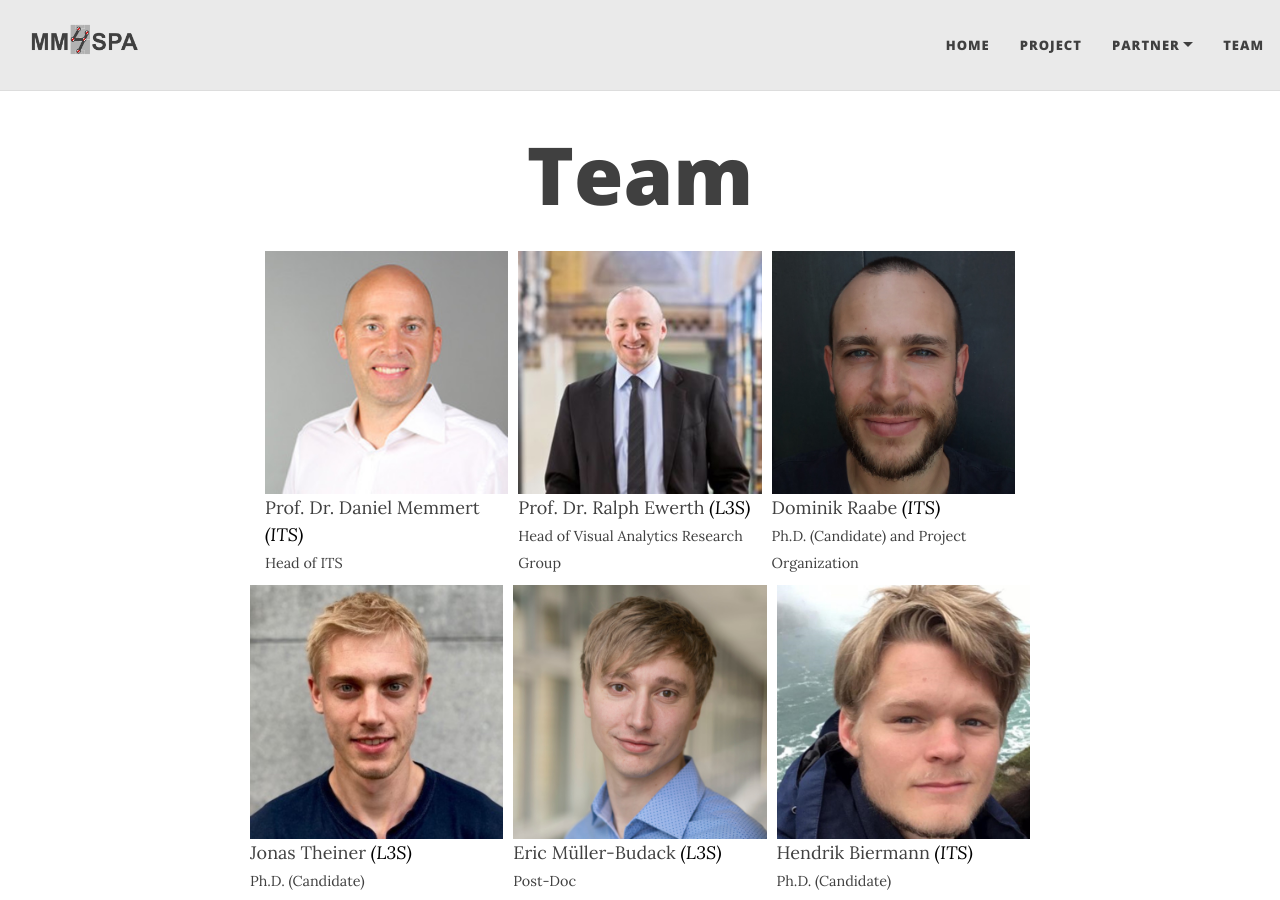
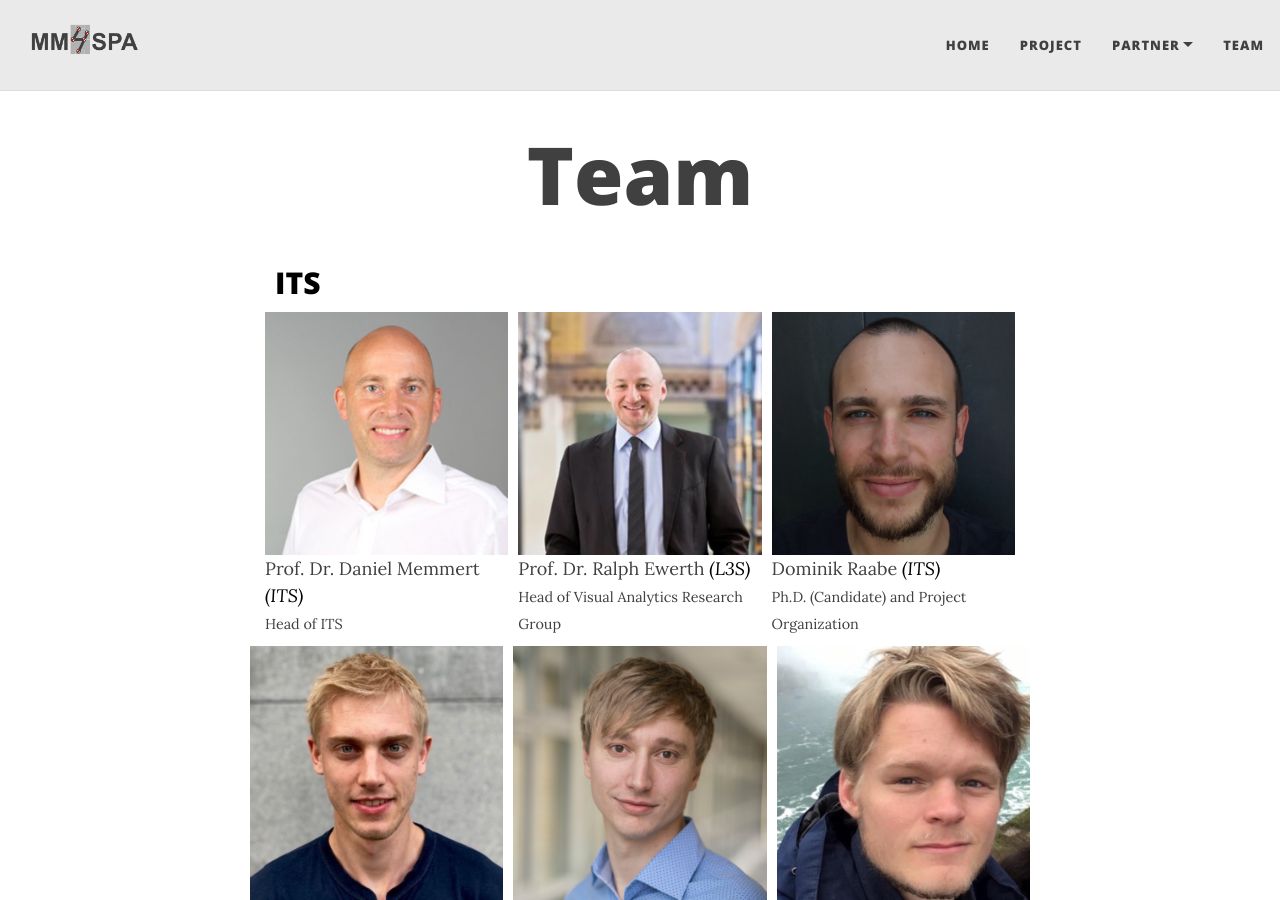
Before and after one commit to MartinWohlan/prototyp_officia_website, a Jekyll site: the page built from team.md, in a window 1280 px wide and 900 px high. Built offline with Jekyll 4.4.1, drawn with Linux system fonts in a browser that asks for light colours; nearby versions of some CDN libraries.

Commit message:
added ITS

```diff
--- a/team.md
+++ b/team.md
@@ -4,7 +4,7 @@ title:  Team
 subtitle:
 ---
 
-
+ <h2> <a href="https://www.dshs-koeln.de/en/institut-fuer-trainingswissenschaft-und-sportinformatik/" style="color:black"> ITS </a> </h2>
   <div class="row">
     <div class="column">
       <img src="../assets/img/Daniel_Memmert.jpg">Prof. Dr. Daniel Memmert <a href="https://www.dshs-koeln.de/en/institut-fuer-trainingswissenschaft-und-sportinformatik/" style="color:black"><i>(ITS)</i></a> <br />
```
